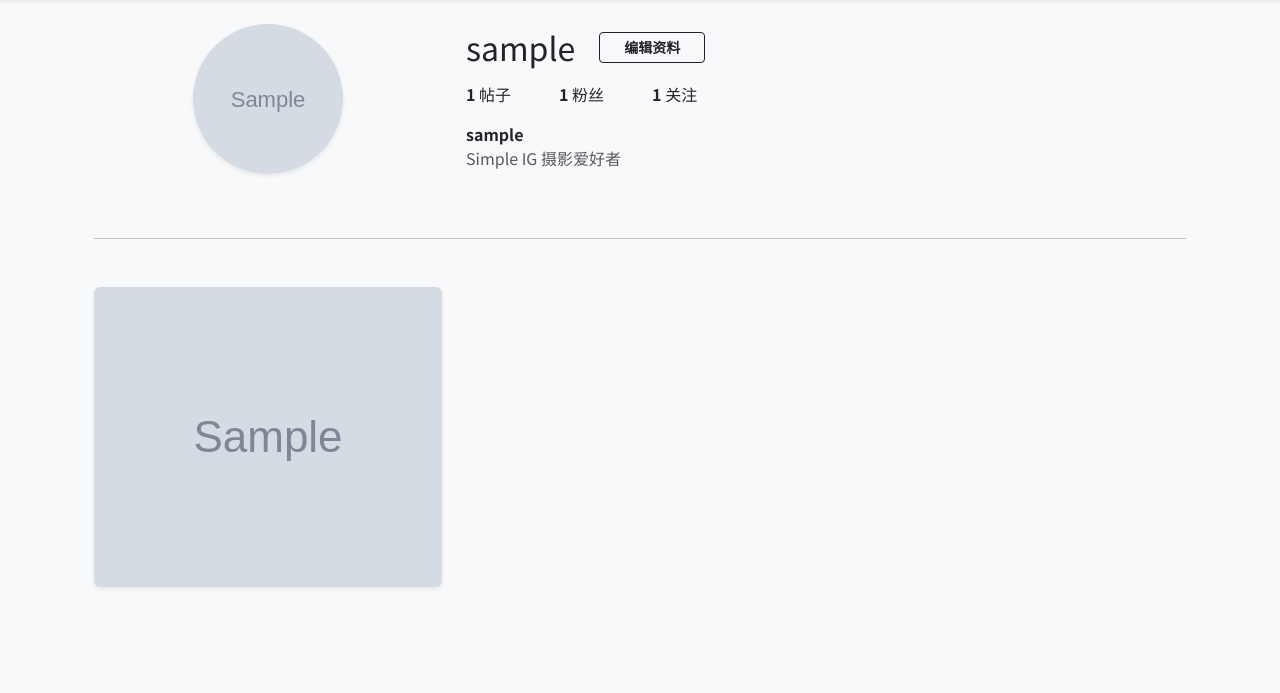
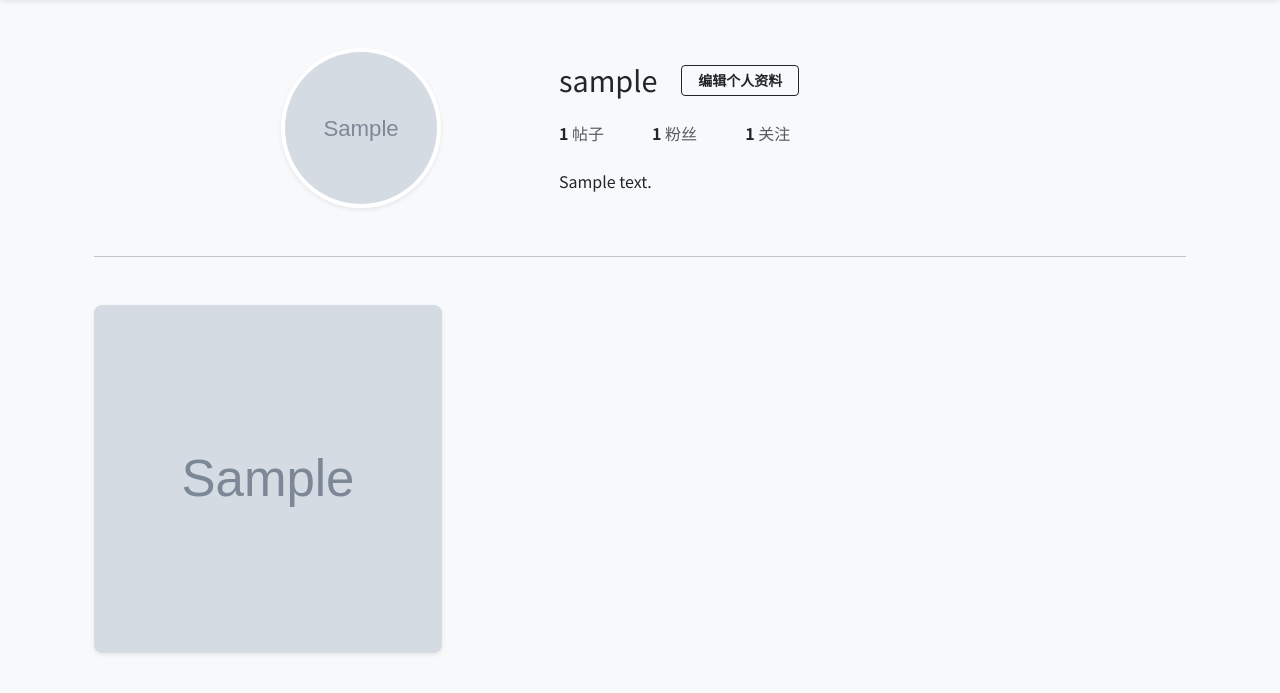
Before and after one commit to ZWEIGJ/simple_ig, a Django app: a page that uses app/templates/profile.html in a window 1280 px wide. Shown: the part 69-762 px from the top of the page. Run offline with Django 5.2, Linux system fonts and the light colour scheme; a user stored in the database is signed in; tables that the repository leaves empty hold one stand-in row (values such as "Sample post"); grey boxes marked "Sample" are stand-in pictures.

Commit message:
style: final polished layout for profile page with bio and square grid

```diff
--- a/app/models.py
+++ b/app/models.py
@@ -44,3 +44,15 @@ class Profile(models.Model):
 
     def __str__(self):
         return f'{self.user.username} Profile'
+
+
+# app/models.py
+
+class Profile(models.Model):
+    user = models.OneToOneField(User, on_delete=models.CASCADE)
+    avatar = models.ImageField(upload_to='avatars/', default='avatars/default.jpg')
+    # 新增：个性签名，限制 150 字，允许为空
+    bio = models.TextField(max_length=150, blank=True, verbose_name="个性签名")
+
+    def __str__(self):
+        return f'{self.user.username} Profile'
--- a/app/templates/profile.html
+++ b/app/templates/profile.html
@@ -1,56 +1,61 @@
 {% extends 'base.html' %}
 {% block content %}
-<div class="container">
-    <div class="row align-items-center mb-5">
+<div class="container py-4">
+    <div class="row mb-5 align-items-center justify-content-center">
         <div class="col-md-4 text-center">
-            <img src="{{ user_profile.profile.avatar.url }}"
-                 class="rounded-circle shadow-sm mb-3"
-                 alt="profile avatar"
-                 style="width: 150px; height: 150px; object-fit: cover;">
+            <div class="position-relative d-inline-block">
+                <img src="{{ profile_user.profile.avatar.url }}"
+                     class="rounded-circle shadow-sm border"
+                     style="width: 160px; height: 160px; object-fit: cover; border: 4px solid #fff !important;">
+            </div>
         </div>
-        <div class="col-md-8">
-            <div class="d-flex align-items-center mb-3">
-                <h2 class="me-4 mb-0">{{ user_profile.username }}</h2>
 
-                {% if user.is_authenticated %}
-                    {% if user.id == user_profile.id %}
-                        <a href="{% url 'edit_profile' %}" class="btn btn-outline-dark btn-sm px-4 fw-bold">编辑资料</a>
+        <div class="col-md-6">
+            <div class="d-flex align-items-center mb-4 flex-wrap">
+                <h2 class="mb-0 me-4 fw-light" style="font-size: 1.8rem;">{{ profile_user.username }}</h2>
+
+                {% if profile_user == request.user %}
+                    <a href="{% url 'edit_profile' %}" class="btn btn-outline-dark btn-sm fw-bold px-3">编辑个人资料</a>
+                {% else %}
+                    {% if profile_user.id in following_ids %}
+                        <a href="{% url 'toggle_follow' profile_user.id %}" class="btn btn-secondary btn-sm px-4">取消关注</a>
                     {% else %}
-                        {% if user_profile.id in following_ids %}
-                            <a href="{% url 'toggle_follow' user_profile.id %}" class="btn btn-secondary btn-sm px-4">取消关注</a>
-                        {% else %}
-                            <a href="{% url 'toggle_follow' user_profile.id %}" class="btn btn-primary btn-sm px-4">关注TA</a>
-                        {% endif %}
+                        <a href="{% url 'toggle_follow' profile_user.id %}" class="btn btn-primary btn-sm px-4">关注</a>
                     {% endif %}
                 {% endif %}
             </div>
 
-            <div class="d-flex mb-3">
-                <div class="me-5"><strong>{{ posts_count }}</strong> 帖子</div>
-                <div class="me-5"><strong>{{ followers_count }}</strong> 粉丝</div>
-                <div class="me-5"><strong>{{ following_count }}</strong> 关注</div>
+            <div class="d-flex mb-4">
+                <div class="me-5">
+                    <span class="fw-bold">{{ posts_count }}</span> <span class="text-muted">帖子</span>
+                </div>
+                <div class="me-5">
+                    <span class="fw-bold">{{ followers_count }}</span> <span class="text-muted">粉丝</span>
+                </div>
+                <div class="me-5">
+                    <span class="fw-bold">{{ following_count }}</span> <span class="text-muted">关注</span>
+                </div>
             </div>
 
-            <p class="mb-0 fw-bold">{{ user_profile.username }}</p>
-            <p class="text-muted">Simple IG 摄影爱好者</p>
+            <div class="bio-section">
+                <p class="mb-0" style="white-space: pre-wrap;">{{ profile_user.profile.bio|default:"✨ 还没有填写个性签名" }}</p>
+            </div>
         </div>
     </div>
 
-    <hr class="mb-5">
+    <hr class="my-5">
 
-    <div class="row">
-        {% for post in user_posts %}
-            <div class="col-md-4 mb-4">
-                <div class="card border-0 shadow-sm overflow-hidden">
-                    <img src="{{ post.image.url }}"
-                         class="card-img-top"
-                         style="height: 300px; object-fit: cover;"
-                         alt="user post">
+    <div class="row g-4">
+        {% for post in posts %}
+            <div class="col-4 col-md-4">
+                <div class="ratio ratio-1x1 shadow-sm overflow-hidden" style="border-radius: 8px;">
+                    <img src="{{ post.image.url }}" class="img-fluid object-fit-cover w-100 h-100" alt="post">
                 </div>
             </div>
         {% empty %}
             <div class="col-12 text-center py-5">
-                <p class="text-muted">还没有发布过帖子。</p>
+                <i class="bi bi-camera text-muted" style="font-size: 3rem;"></i>
+                <p class="text-muted mt-3">还没有发布过任何帖子</p>
             </div>
         {% endfor %}
     </div>
--- a/app/views.py
+++ b/app/views.py
@@ -87,19 +87,26 @@ def toggle_follow(request, user_id):
 #个人主页
 @login_required
 def profile(request, username):
-    user_profile = get_object_or_404(User, username=username)
-    user_posts = Post.objects.filter(author=user_profile).order_by('-created_at')
+    # 找到正在查看的那个用户
+    profile_user = get_object_or_404(User, username=username)
+    posts = Post.objects.filter(author=profile_user).order_by('-created_at')
 
-    # 获取当前用户的关注列表，用于判断按钮状态
-    following_ids = Follow.objects.filter(follower=request.user).values_list('followed_id', flat=True)
+    # 统计数据
+    posts_count = posts.count()
+    followers_count = Follow.objects.filter(followed=profile_user).count()
+    following_count = Follow.objects.filter(follower=profile_user).count()
+
+    # 当前登录用户关注的人的 ID 列表 (用于判断显示“关注”还是“取消关注”)
+    following_ids = []
+    if request.user.is_authenticated:
+        following_ids = Follow.objects.filter(follower=request.user).values_list('followed_id', flat=True)
 
     context = {
-        'user_profile': user_profile,
-        'user_posts': user_posts,
-        'posts_count': user_posts.count(),
-        # 修复报错：改回 .followers (Django 默认名称)
-        'followers_count': user_profile.followers.count(),
-        'following_count': user_profile.following.count(),
+        'profile_user': profile_user, # 确保这里的 key 是 profile_user
+        'posts': posts,
+        'posts_count': posts_count,
+        'followers_count': followers_count,
+        'following_count': following_count,
         'following_ids': following_ids,
     }
     return render(request, 'profile.html', context)
@@ -140,17 +147,21 @@ def delete_comment(request, comment_id):
 # 编辑个人资料（头像等）
 @login_required
 def edit_profile(request):
-    # 使用 get_or_create 确保如果老用户没 Profile，就立刻新建一个
-    profile, created = Profile.objects.get_or_create(user=request.user)
+    if request.method == 'POST':
+        # 获取表单数据
+        bio = request.POST.get('bio')
+        avatar = request.FILES.get('avatar')
 
-    if request.method == 'POST':
-        avatar = request.FILES.get('avatar')
+        # 更新 Profile 实例
+        profile = request.user.profile
+        profile.bio = bio
         if avatar:
             profile.avatar = avatar
-            profile.save()
-            return redirect('profile', username=request.user.username)
+        profile.save()
 
-    return render(request, 'edit_profile.html', {'profile': profile})
+        return redirect('profile', username=request.user.username)
+
+    return render(request, 'edit_profile.html')
 
 # 删除帖子
 @login_required
```
Also changed, not shown: app/templates/edit_profile.html (+23 -10 lines), app/migrations/0004_profile_bio_alter_profile_avatar.py (added).
